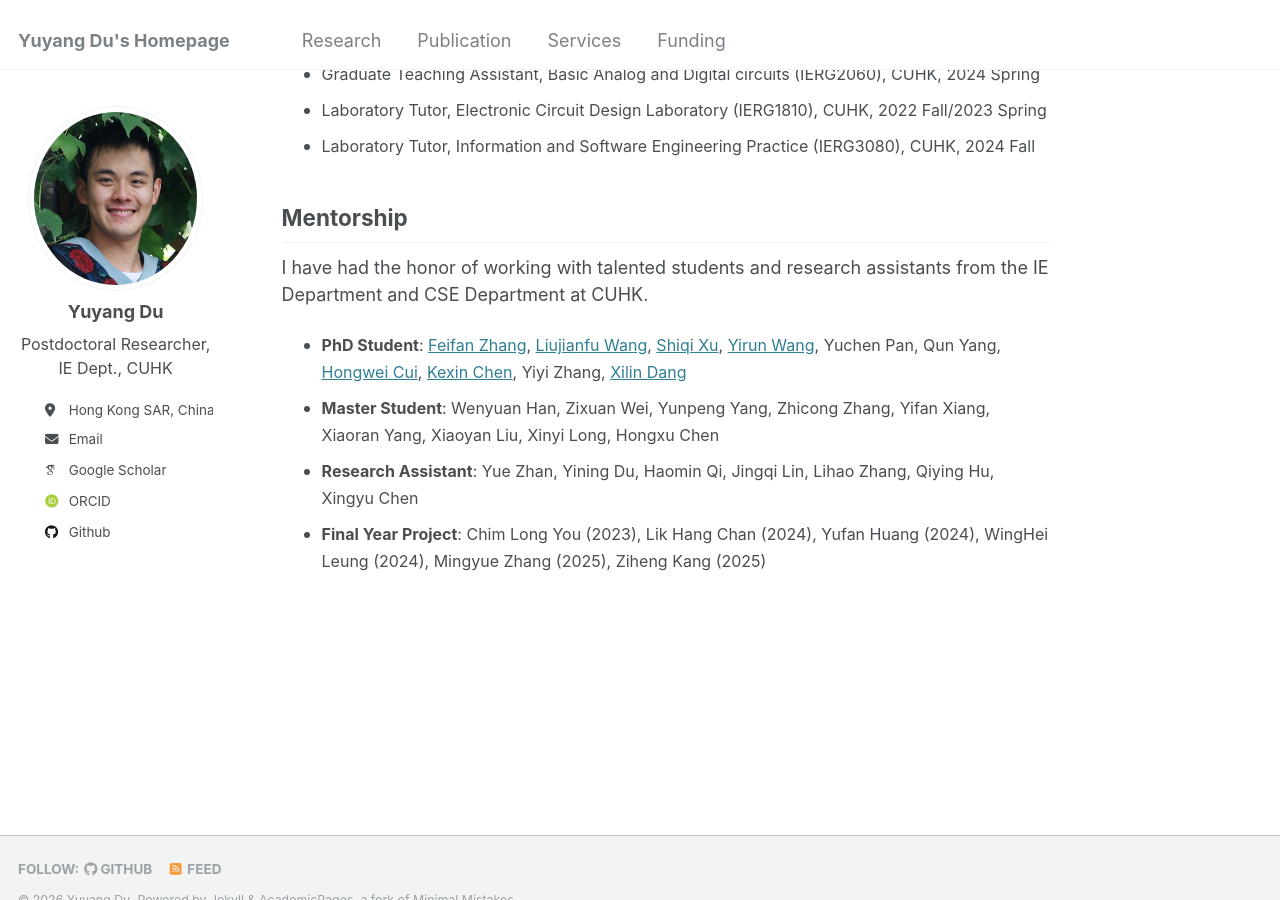
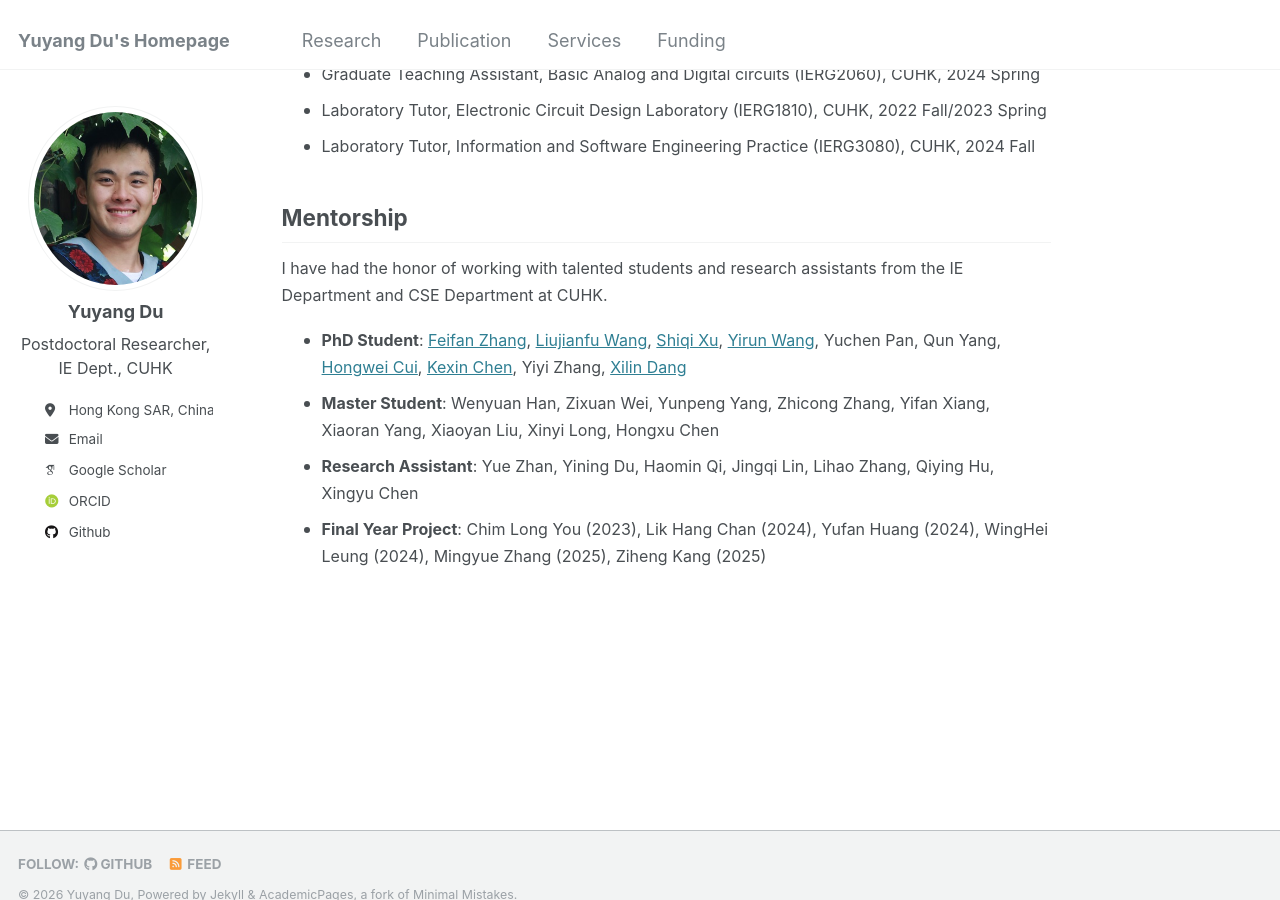
Before and after one commit to yuyangdu01/yuyangdu01.github.io, a Jekyll site: the page built from _pages/service.md, in a window 1280 px wide and 900 px high, scrolled down 652 px. Built offline with Jekyll 4.4.1, drawn with Linux system fonts in a browser that asks for light colours; some web fonts are replaced.

Commit message:
Update service.md

```diff
--- a/_pages/service.md
+++ b/_pages/service.md
@@ -40,7 +40,7 @@ Teaching
 
 Mentorship
 ------
-I have had the honor of working with talented students and research assistants from the IE Department and CSE Department at CUHK.
+<font size=3>I have had the honor of working with talented students and research assistants from the IE Department and CSE Department at CUHK.</font>
 * <font size=3> <b>PhD Student</b>: <a href="https://scholar.google.com/citations?user=pUIWEZAAAAAJ">Feifan Zhang</a>, <a href="https://scholar.google.com/citations?user=zHMaH24AAAAJ">Liujianfu Wang</a>, <a href="https://scholar.google.com/citations?user=-PdrGCIAAAAJ">Shiqi Xu</a>, <a href="https://ieeexplore.ieee.org/author/37089175010">Yirun Wang</a>, Yuchen Pan, Qun Yang, <a href="https://scholar.google.com/citations?user=o8vGH6kAAAAJ">Hongwei Cui</a>, <a href="https://scholar.google.com/citations?user=wHMRoIUAAAAJ">Kexin Chen</a>, Yiyi Zhang, <a href="https://scholar.google.com/citations?user=XSQsbRsAAAAJ">Xilin Dang</a></font>
 * <font size=3> <b>Master Student</b>: Wenyuan Han, Zixuan Wei, Yunpeng Yang, Zhicong Zhang, Yifan Xiang, Xiaoran Yang, Xiaoyan Liu, Xinyi Long, Hongxu Chen</font>
 * <font size=3> <b>Research Assistant</b>: Yue Zhan, Yining Du, Haomin Qi, Jingqi Lin, Lihao Zhang, Qiying Hu, Xingyu Chen</font>
```
